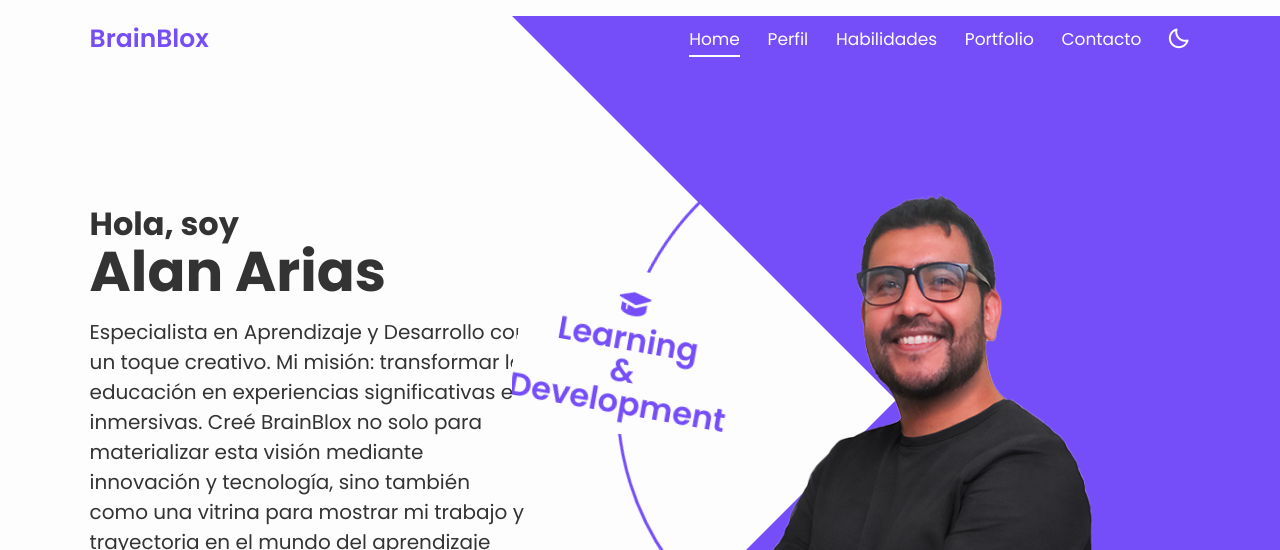
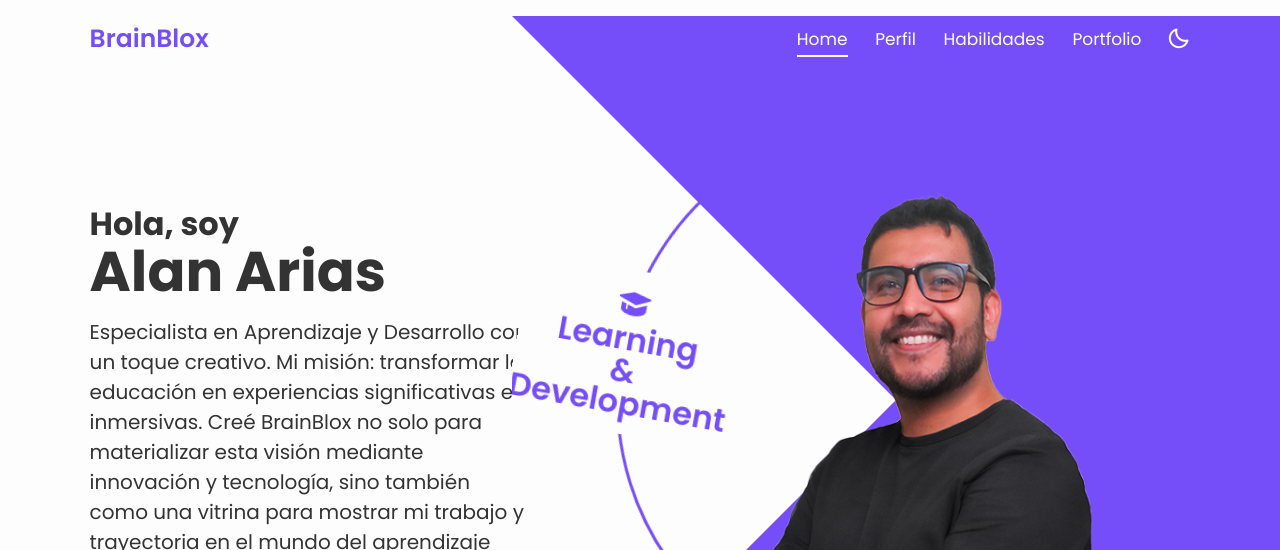
Before and after one commit to alanar86/BrainBlox-Portfolio, a website: page index.html in a window 1280 px wide. Shown: the top 550 px of the page. Drawn offline with nearby package versions, Linux system fonts and the light colour scheme.

Commit message:
sin contacto en header

```diff
--- a/index.html
+++ b/index.html
@@ -20,7 +20,6 @@
             <a href="#about">Perfil</a>
             <a href="#services">Habilidades</a>
             <a href="#portfolio">Portfolio</a>
-            <a href="#contact">Contacto</a>
         </nav>
         <div class="bx bx-moon" id="darkMode-icon"></div>
         <div class="bx bx-menu" id="menu-icon"></div>
```
